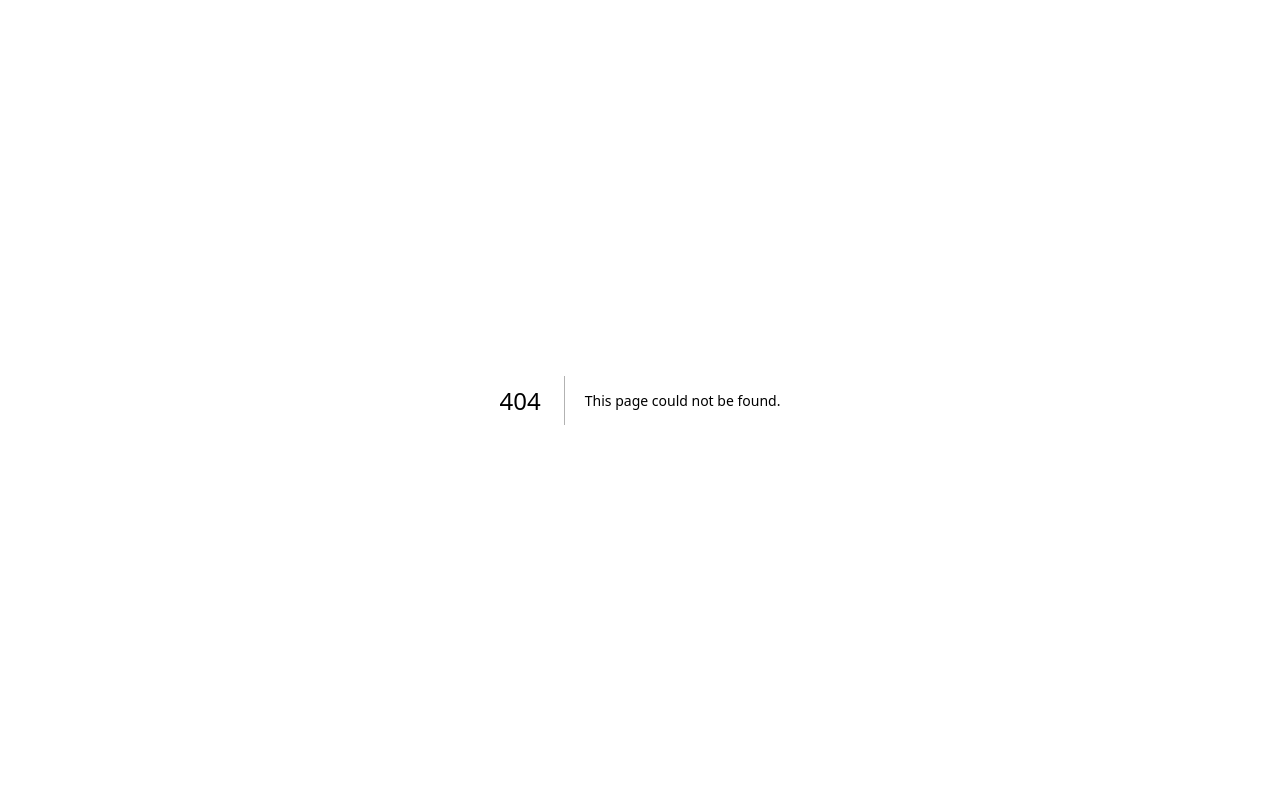
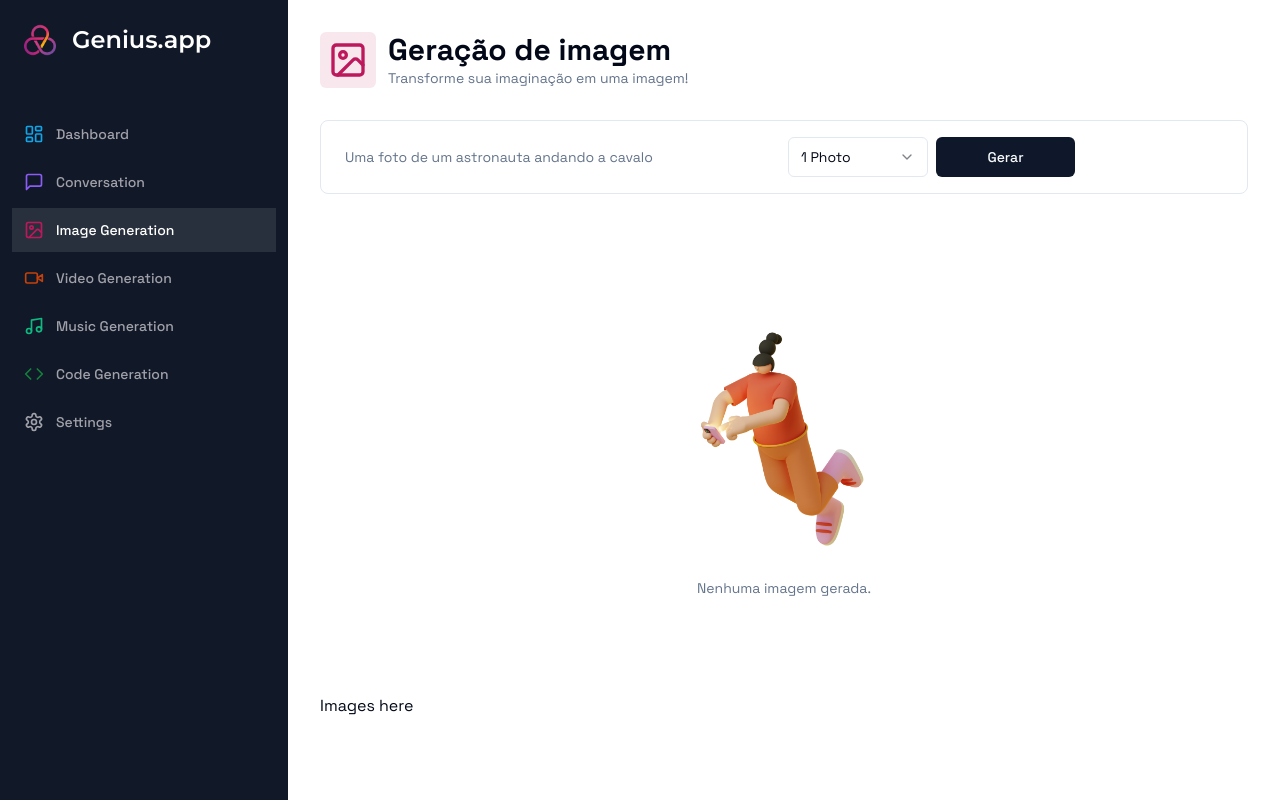
Before and after one commit to eiudogabriel/ai-saas, a Next.js app: page /image in a window 1280 px wide. Before the commit this address had no page. Built offline with nearby package versions, Linux system fonts and the light colour scheme.

Commit message:
feat: image page

```diff
--- /dev/null
+++ b/app/(dashboard)/(routes)/image/page.tsx
@@ -0,0 +1,142 @@
+"use client";
+
+import * as z from "zod";
+import axios from "axios";
+import { ImageIcon } from "lucide-react";
+import { useForm } from "react-hook-form";
+import { zodResolver } from "@hookform/resolvers/zod";
+import { useRouter } from "next/navigation";
+import { useState } from "react";
+
+import { amountOptions, formSchema } from "./constants";
+
+import { Heading } from "@/components/heading";
+import { Input } from "@/components/ui/input";
+import { Form, FormControl, FormField, FormItem } from "@/components/ui/form";
+import { Button } from "@/components/ui/button";
+import { Empty } from "@/components/empty";
+import { Loader } from "@/components/loader";
+import { cn } from "@/lib/utils";
+import {
+  Select,
+  SelectContent,
+  SelectItem,
+  SelectTrigger,
+  SelectValue,
+} from "@/components/ui/select";
+
+const ImagePage = () => {
+  const router = useRouter();
+  const [images, setImages] = useState<string[]>([]);
+
+  const form = useForm<z.infer<typeof formSchema>>({
+    resolver: zodResolver(formSchema),
+    defaultValues: {
+      prompt: "",
+      amount: "1",
+      resolution: "512x512",
+    },
+  });
+
+  const isLoading = form.formState.isSubmitting;
+
+  const onSubmit = async (values: z.infer<typeof formSchema>) => {
+    try {
+      setImages([]);
+
+      const response = await axios.post("/api/image", values);
+
+      const urls = response.data.map((image: { url: string }) => image.url);
+
+      setImages(urls);
+      form.reset();
+    } catch (error: any) {
+      // TODO: open pro modal
+      console.log(error);
+    } finally {
+      router.refresh();
+    }
+  };
+
+  return (
+    <div>
+      <Heading
+        title="Geração de imagem"
+        description="Transforme sua imaginação em uma imagem!"
+        icon={ImageIcon}
+        iconColor="text-pink-700"
+        bgColor="bg-pink-700/10"
+      />
+      <div className="px-4 lg:px-8">
+        <div>
+          <Form {...form}>
+            <form
+              onSubmit={form.handleSubmit(onSubmit)}
+              className="rounded-lg border w-full p-4 px-3 md:px-6 focus-within:shadow-sm grid grid-cols-12 gap-2"
+            >
+              <FormField
+                name="prompt"
+                render={({ field }) => (
+                  <FormItem className="col-span-12 lg:col-span-6">
+                    <FormControl className="m-0 p-0">
+                      <Input
+                        className="border-0 outline-none focus-visible:ring-0 focus-visible:ring-transparent"
+                        disabled={isLoading}
+                        placeholder="Uma foto de um astronauta andando a cavalo"
+                        {...field}
+                      />
+                    </FormControl>
+                  </FormItem>
+                )}
+              />
+              <FormField
+                name="amount"
+                control={form.control}
+                render={({ field }) => (
+                  <FormItem className="col-span-12 lg:col-span-2">
+                    <Select
+                      disabled={isLoading}
+                      onValueChange={field.onChange}
+                      value={field.value}
+                      defaultValue={field.value}
+                    >
+                      <FormControl>
+                        <SelectTrigger>
+                          <SelectValue defaultValue={field.value} />
+                        </SelectTrigger>
+                      </FormControl>
+                      <SelectContent>{amountOptions.map((option) => (
+                        <SelectItem key={option.value} value={option.value}>
+                          {option.label}
+                        </SelectItem>
+                      ))}</SelectContent>
+                    </Select>
+                  </FormItem>
+                )}
+              />
+              <Button
+                className="col-span-12 lg:col-span-2 w-full"
+                disabled={isLoading}
+              >
+                Gerar
+              </Button>
+            </form>
+          </Form>
+        </div>
+        <div className="space-y-4 mt-4">
+          {isLoading && (
+            <div className="p-20">
+              <Loader />
+            </div>
+          )}
+          {images.length === 0 && !isLoading && (
+            <Empty label="Nenhuma imagem gerada." />
+          )}
+          <div>Images here</div>
+        </div>
+      </div>
+    </div>
+  );
+};
+
+export default ImagePage;
```
